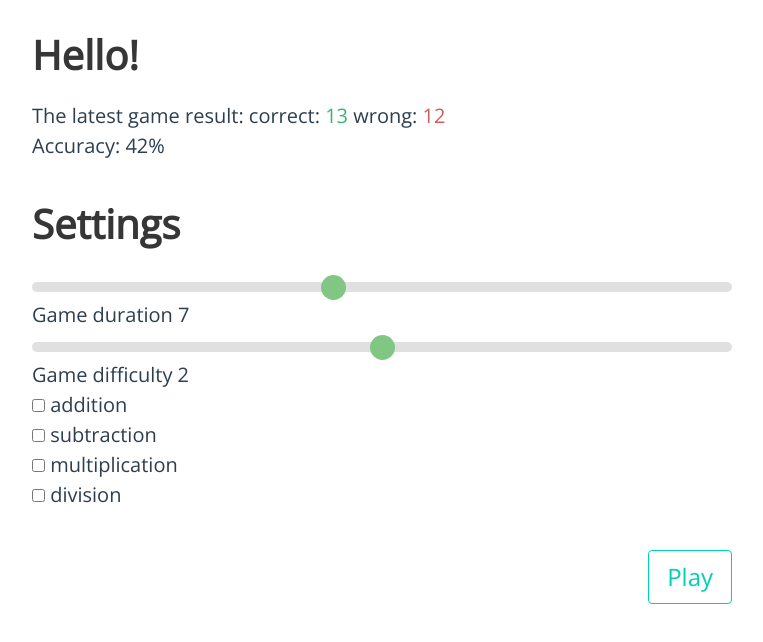
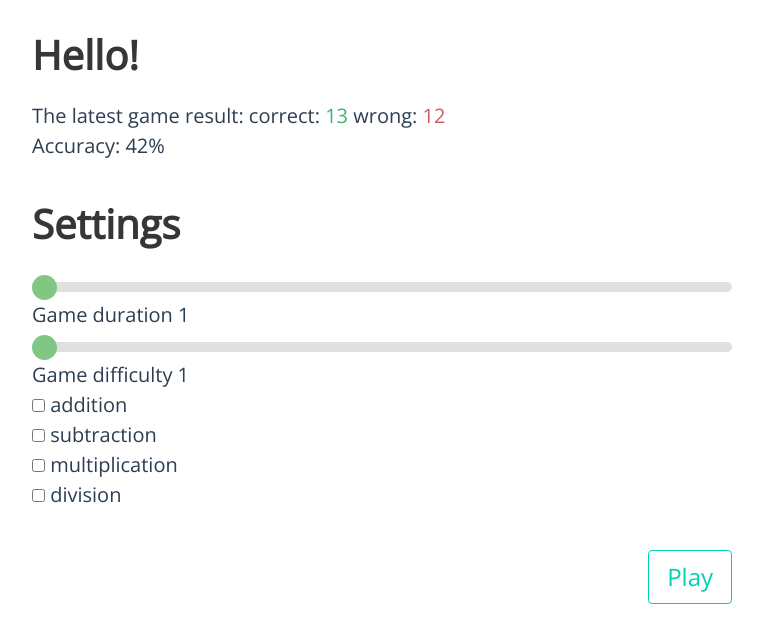
Before and after one commit to snikiforov4/mental-arithmetic-app, a Vue app: page / in a window 1280 px wide. Shown: the top 642 px of the page, without its empty margins (258-1021 px from the left). Built offline with nearby package versions, Linux system fonts and the light colour scheme.

Commit message:
Extract Slider component

```diff
--- a/src/components/GameSettings.vue
+++ b/src/components/GameSettings.vue
@@ -1,24 +1,26 @@
 <template>
   <div class="settings content is-size-5 has-text-left">
     <h2 class="title is-2">Settings</h2>
-    <input type="range" min="1" max="15" class="slider" v-model="duration" id="duration">
-    <label for="duration">Game duration {{ duration }}</label>
-    <input type="range" min="1" max="3" class="slider" v-model="difficulty" id="difficulty">
-    <label for="difficulty">Game difficulty {{ difficulty }}</label>
+    <Slider :min="durationRange.min" :max="durationRange.max" label="Game duration"/>
+    <Slider :min="difficultyRange.min" :max="difficultyRange.max" label="Game difficulty"/>
     <CheckedList :values="operations"/>
   </div>
 </template>
 
 <script>
+  import Slider from "./Slider";
   import CheckedList from "./CheckedList";
 
   export default {
     name: 'GameSettings',
-    components: {CheckedList},
+    components: {Slider, CheckedList},
     data() {
       return {
-        duration: 7,
-        difficulty: 2,
+        durationRange: {
+          min: 1,
+          max: 15,
+        },
+        difficultyRange: {min: 1, max: 3},
         operations: ['addition', 'subtraction', 'multiplication', 'division'],
       }
     },
@@ -29,33 +31,4 @@
   .settings {
     margin: 2em 0;
   }
-
-  .slider {
-    -webkit-appearance: none;
-    width: 100%;
-    height: 10px;
-    border-radius: 5px;
-    background: #d3d3d3;
-    outline: none;
-    opacity: 0.7;
-    -webkit-transition: .2s;
-    transition: opacity .2s;
-  }
-
-  .slider::-webkit-slider-thumb {
-    -webkit-appearance: none;
-    width: 25px;
-    height: 25px;
-    border-radius: 50%;
-    background: #4CAF50;
-    cursor: pointer;
-  }
-
-  .slider::-moz-range-thumb {
-    width: 25px;
-    height: 25px;
-    border-radius: 50%;
-    background: #4CAF50;
-    cursor: pointer;
-  }
 </style>
--- /dev/null
+++ b/src/components/Slider.vue
@@ -0,0 +1,62 @@
+<template>
+    <div>
+      <label>
+        <input type="range" :min="min" :max="max" class="slider" v-model="value">
+        {{ label}} {{ value }}
+      </label>
+    </div>
+</template>
+<script>
+  export default {
+    name: 'Slider',
+    props: {
+      min: {
+        type: [String, Number],
+        required: true,
+      },
+      max: {
+        type: [String, Number],
+        required: true,
+      },
+      label: {
+        type: String,
+      },
+    },
+    data() {
+      return {
+        value: this.min,
+      }
+    },
+  }
+</script>
+<style scoped>
+
+    .slider {
+        -webkit-appearance: none;
+        width: 100%;
+        height: 10px;
+        border-radius: 5px;
+        background: #d3d3d3;
+        outline: none;
+        opacity: 0.7;
+        -webkit-transition: .2s;
+        transition: opacity .2s;
+    }
+
+    .slider::-webkit-slider-thumb {
+        -webkit-appearance: none;
+        width: 25px;
+        height: 25px;
+        border-radius: 50%;
+        background: #4CAF50;
+        cursor: pointer;
+    }
+
+    .slider::-moz-range-thumb {
+        width: 25px;
+        height: 25px;
+        border-radius: 50%;
+        background: #4CAF50;
+        cursor: pointer;
+    }
+</style>
```
